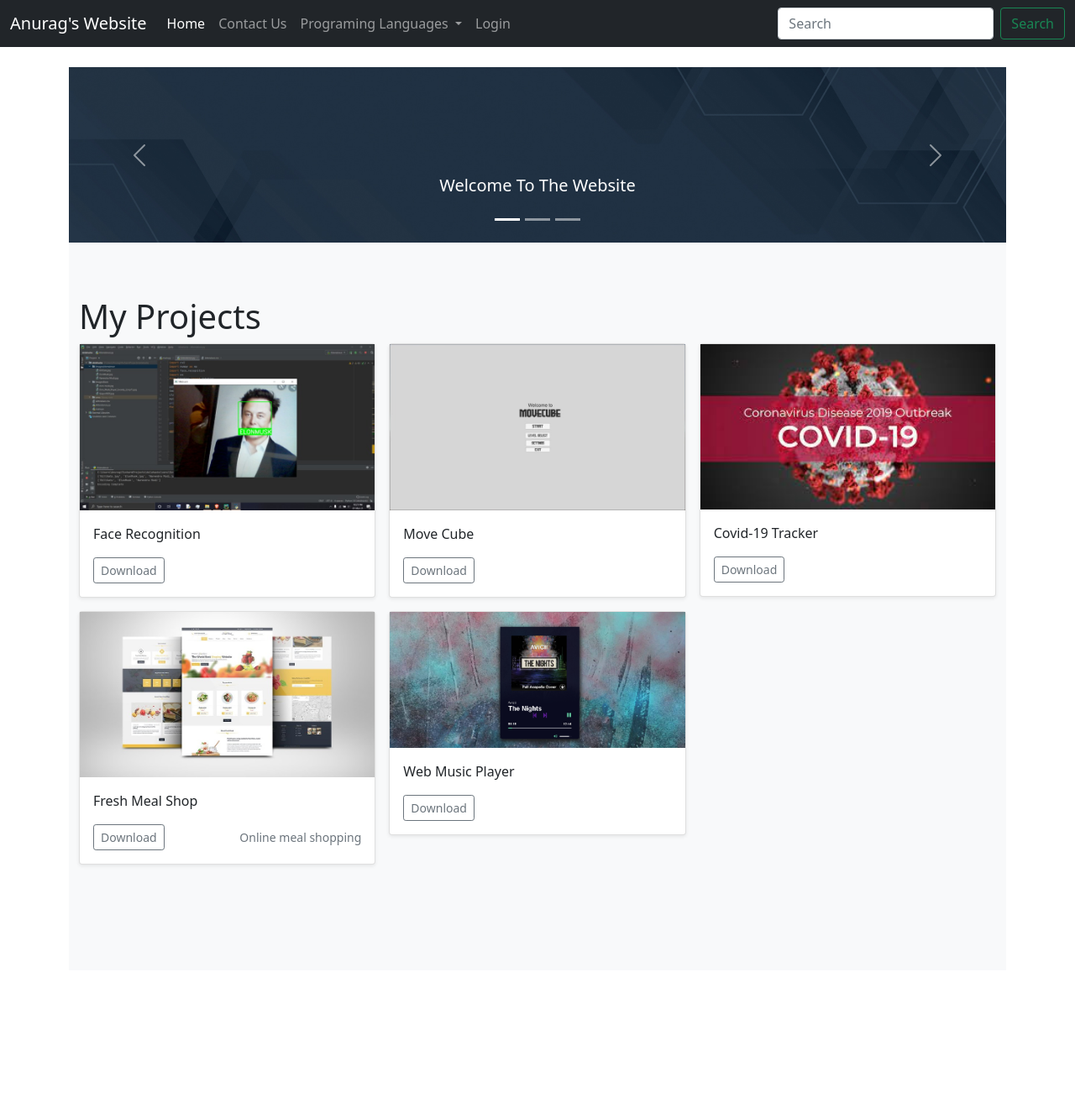
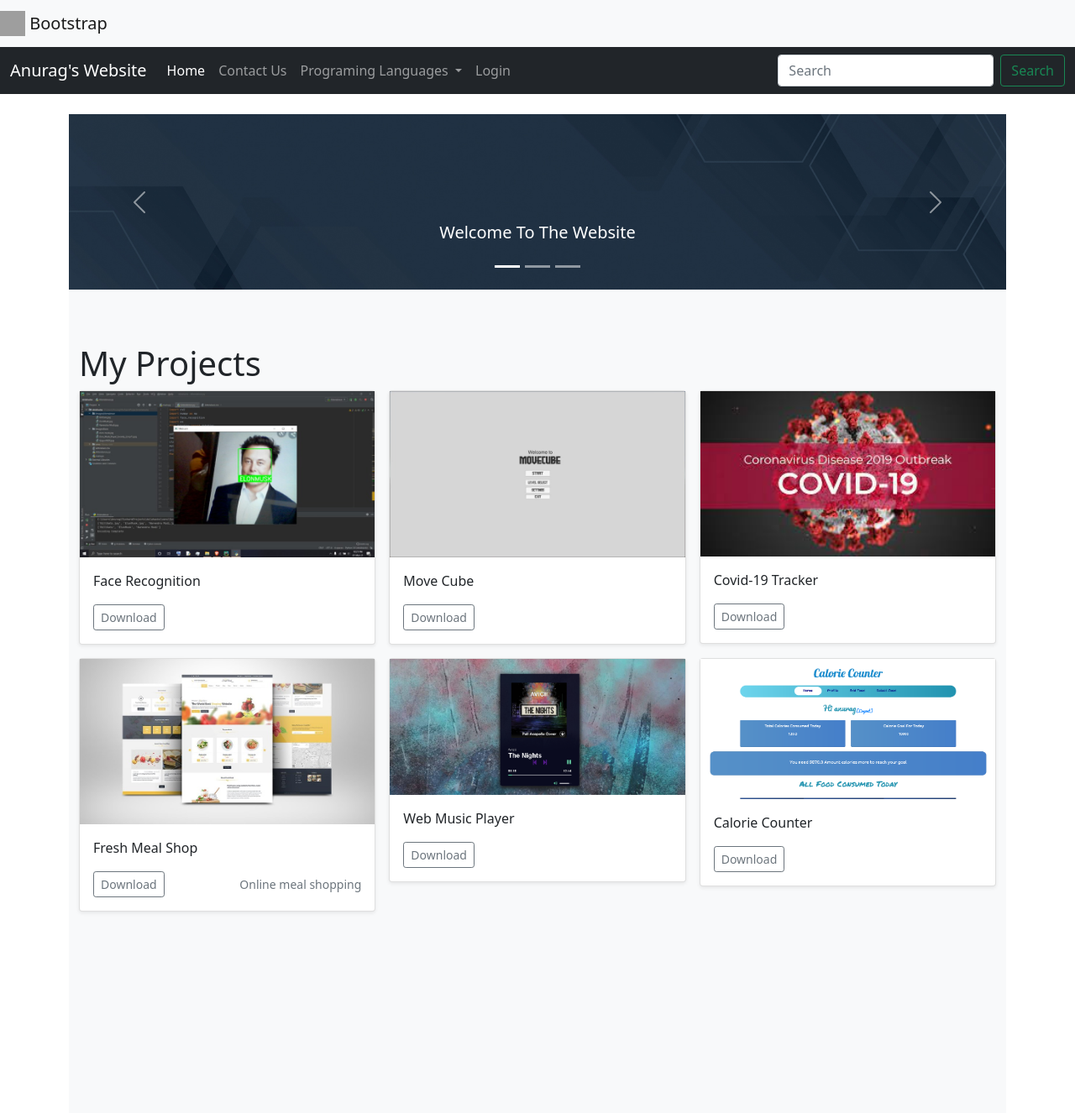
Before and after one commit to Anurag30112003/Hello, a Django app: page / in a window 1280 px wide; the page is wider, and only the part inside the window is pictured. Shown: the top 1326 px of that part at 84% size. Before the commit the page ends 1033 px from the top of that part, so only its background shows below. Run offline with Django 3.2, Linux system fonts and the light colour scheme; grey boxes are pictures that could not be loaded.

Commit message:
added calorie tracer project
Calorie tracker for HackVH

```diff
--- a/templates/base.html
+++ b/templates/base.html
@@ -11,6 +11,12 @@
     <title> {% block title  %}{% endblock title  %} Anurag's Website</title>
   </head>
   <body>
+  <nav class="navbar navbar-light bg-light">
+  <a class="navbar-brand" href="#">
+    <img src="/docs/4.3/assets/brand/bootstrap-solid.svg" width="30" height="30" class="d-inline-block align-top" alt="">
+    Bootstrap
+  </a>
+  </nav>
     <nav class="navbar navbar-expand-lg navbar-dark bg-dark">
   <div class="container-fluid">
 
--- a/templates/index.html
+++ b/templates/index.html
@@ -131,6 +131,22 @@
             </div>
           </div>
         </div>
+        <div class="col">
+          <div class="card shadow-sm">
+             <img src ="/static/img/Calorie.png">
+            <div class="card-body">
+              <p class="card-text">Calorie Counter</p>
+              <div class="d-flex justify-content-between align-items-center">
+                <div class="btn-group">
+                <a href = "https://github.com/Anurag30112003/Calorie-Counter-HackVH.git">
+                  <button type="button" class="btn btn-sm btn-outline-secondary">Download</button>
+                  </a>
+                </div>
+                <small class="text-muted"></small>
+              </div>
+            </div>
+          </div>
+        </div>
         <div role="alert" aria-live="assertive" aria-atomic="true" class="toast" data-bs-autohide="false">
   <div class="toast-header">
     <img src="..." class="rounded me-2" alt="...">
```
Also changed, not shown: static/img/Calorie.png (added).
